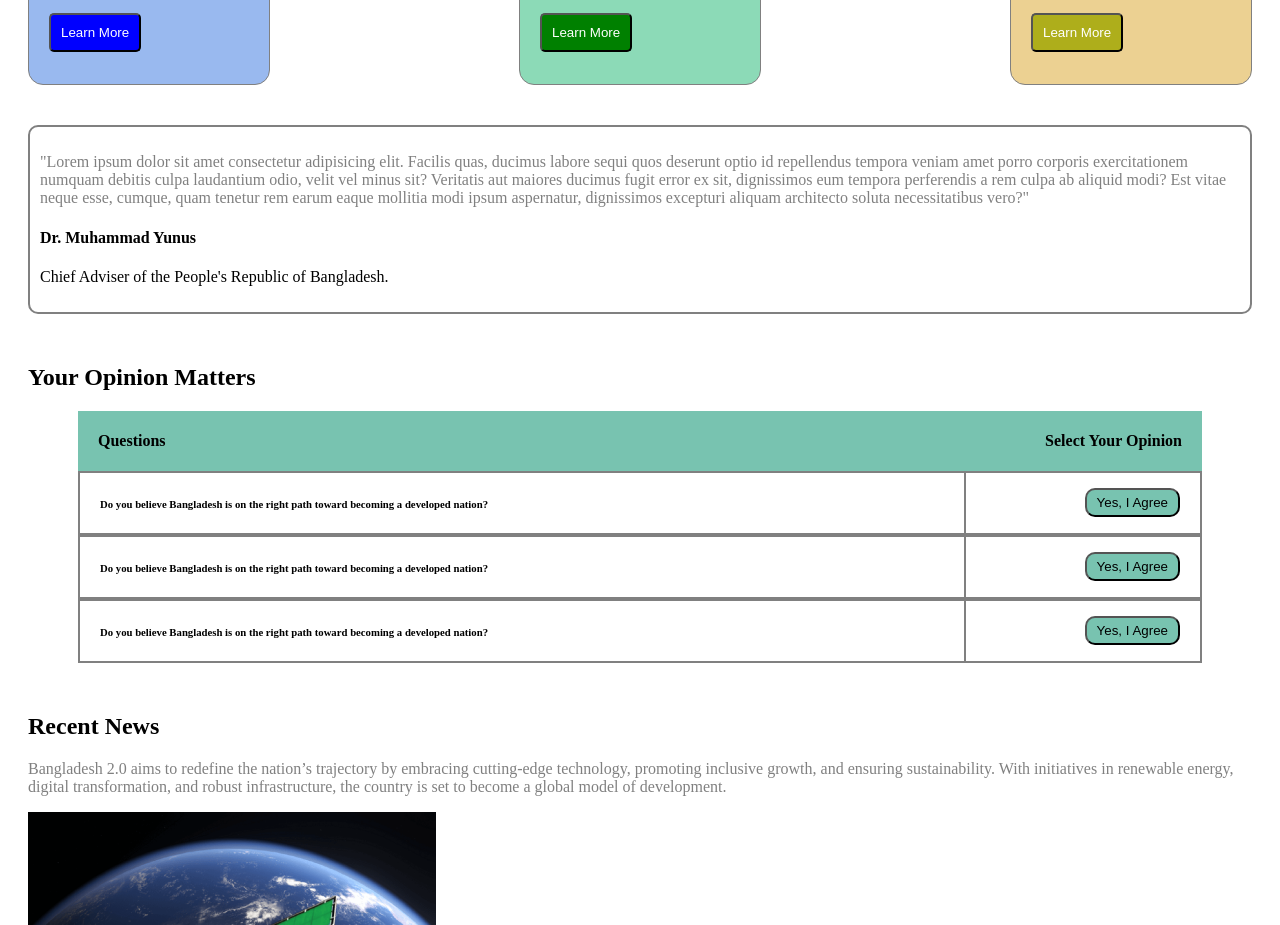
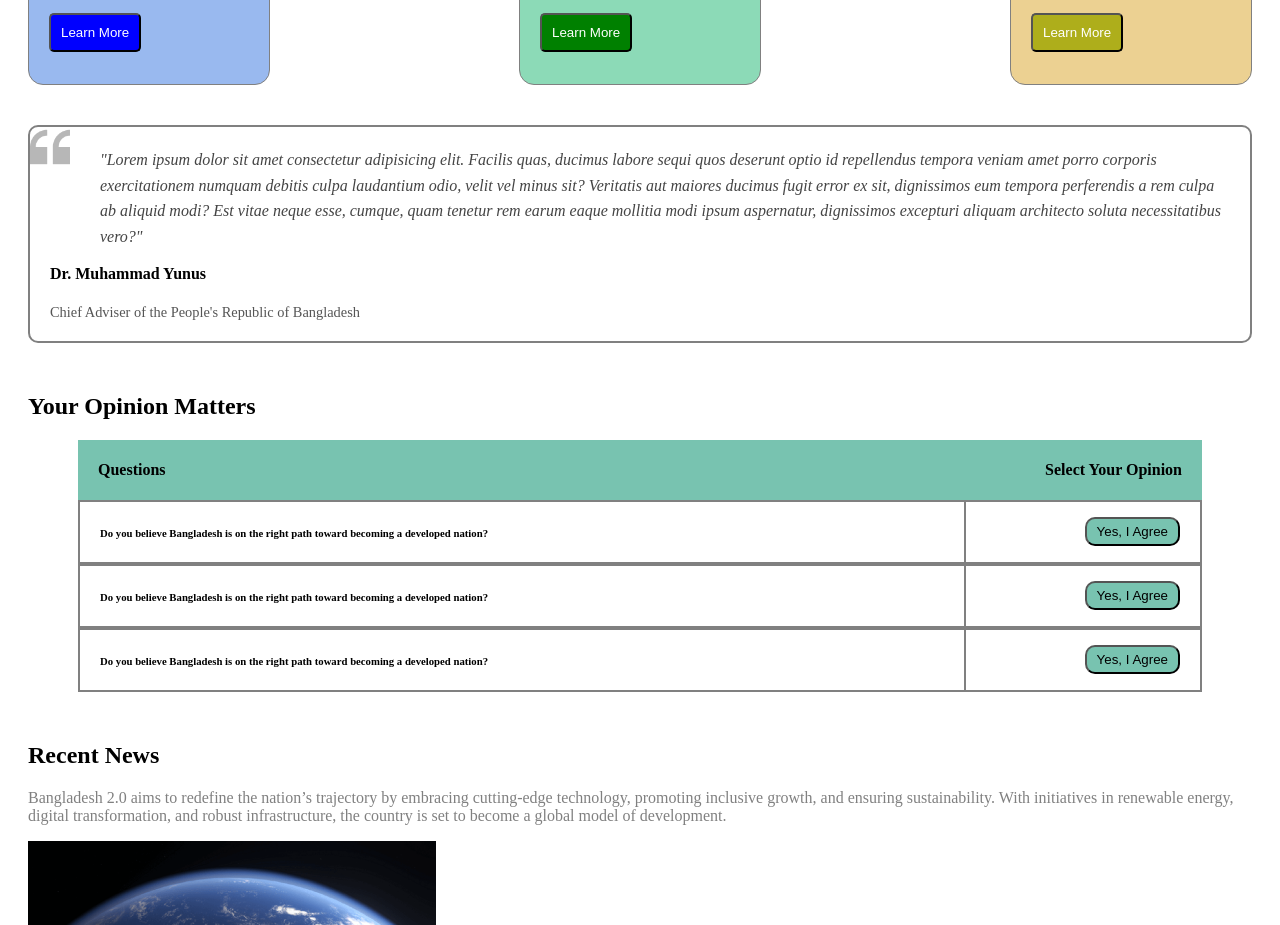
Before and after one commit to mojahidmamu/Bangladesh-2.0, a plain HTML site: page index.html in a window 1280 px wide. Shown: the part 1046-1971 px from the top of the page. Drawn offline with Linux system fonts and the light colour scheme.

Commit message:
complete the extra lorem part

```diff
--- a/index.html
+++ b/index.html
@@ -113,8 +113,8 @@
       </section>
 
       <!--Extra Section  -->
-      <div class="Lorem">
-        <p class="mojo">
+      <div class="testimonial">
+        <blockquote>
           "Lorem ipsum dolor sit amet consectetur adipisicing elit. Facilis
           quas, ducimus labore sequi quos deserunt optio id repellendus tempora
           veniam amet porro corporis exercitationem numquam debitis culpa
@@ -123,11 +123,9 @@
           aliquid modi? Est vitae neque esse, cumque, quam tenetur rem earum
           eaque mollitia modi ipsum aspernatur, dignissimos excepturi aliquam
           architecto soluta necessitatibus vero?"
-        </p>
+        </blockquote>
         <h4>Dr. Muhammad Yunus</h4>
-        <p class="title">
-          Chief Adviser of the People's Republic of Bangladesh.
-        </p>
+        <p class="mojo">Chief Adviser of the People's Republic of Bangladesh</p>
       </div>
 
       <!-- Oponion Matter Section -->
--- a/style.css
+++ b/style.css
@@ -261,3 +261,36 @@ body {
     height: 60px;
     border: 2px solid gray;
 }
+
+ .testimonial {
+    border: 2px solid gray;
+    border-radius: 10px;
+    padding: 20px;
+    margin-bottom: 20px;
+    background-image: url('assets/quote-bg.png');
+    background-repeat: no-repeat;
+    background-position: top left;
+    background-size: 40px;
+    opacity: 1;
+    position: relative;
+  }
+
+  .testimonial blockquote {
+    font-style: italic;
+    margin: 0;
+    padding-left: 50px;
+    color: #444;
+    line-height: 1.6;
+  }
+
+  .testimonial h4 {
+    margin-top: 15px;
+    font-weight: bold;
+    color: #000;
+  }
+
+  .testimonial p {
+    margin: 5px 0 0;
+    font-size: 0.9em;
+    color: #555;
+  }
```
